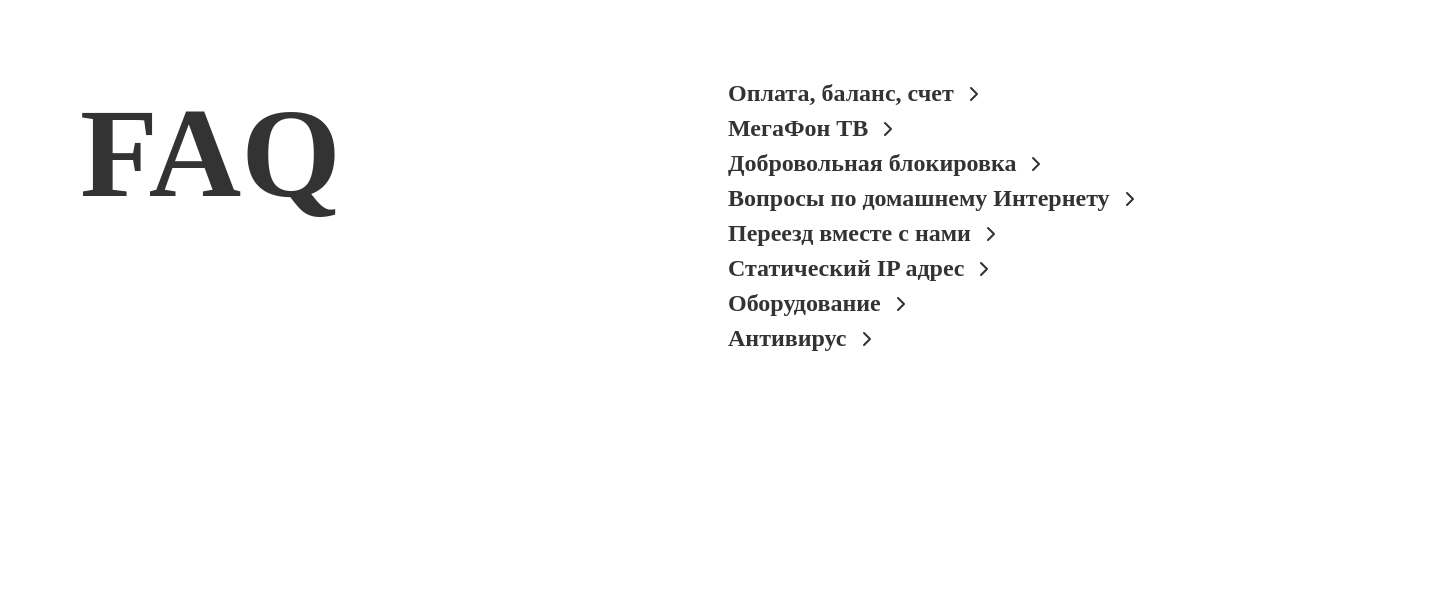
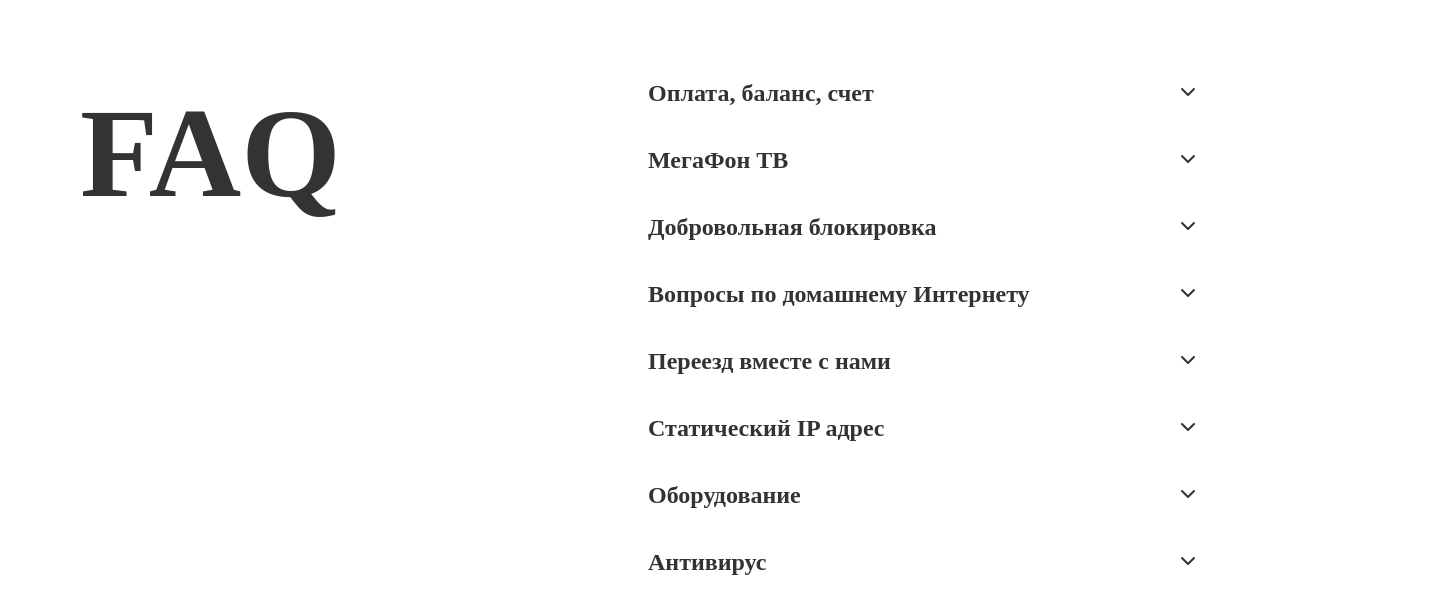
Before and after one commit to Maximka-L/faq-app, a React (Create React App) app: page / in a window 1280 px wide. Shown: the top 614 px of the page, 1440 px wide, since content can reach past the window. Built offline with nearby package versions, Linux system fonts and the light colour scheme; a web font is replaced by a local one.

Commit message:
fix.app.accordion.faq

```diff
--- a/src/App.jsx
+++ b/src/App.jsx
@@ -15,22 +15,36 @@
                 ...q,
                 rating: saved[q.id] ?? q.rating,
                 isOpen: false,
+                voted: false,
             }))
         }));
         setCategories(updated);
     }, []);
 
     const handleVote = (categoryId, questionId, delta) => {
-        setCategories(prev =>
-            prev.map(cat => cat.id === categoryId
-                ? {
-                    ...cat,
-                    questions: cat.questions.map(q =>
-                        q.id === questionId ? { ...q, rating: q.rating + delta } : q
-                    )
-                }
-                : cat)
-        );
+        setCategories((prev) => {
+            const updated = prev.map((cat) =>
+                cat.id === categoryId
+                    ? {
+                        ...cat,
+                        questions: cat.questions.map((q) =>
+                            q.id === questionId ? {...q, rating: q.rating + delta, voted:true} : q
+                        ),
+                    }
+                    : cat
+            );
+            const updatedCategory = updated.find((cat) => cat.id === categoryId);
+            const totalVotes = updatedCategory.questions.reduce(
+                (sum, q) => sum + q.rating,
+                0
+            );
+            console.log(
+                `Голосы записаны - Category ID: ${categoryId}, Question ID: ${questionId}, Vote: ${
+                    delta > 0 ? "Upvoted" : "Downvoted"
+                }, Общее количество голосов: ${totalVotes}`
+            );
+            return updated;
+        });
     };
 
     const toggleCategory = (id) => {
--- a/src/components/Category.jsx
+++ b/src/components/Category.jsx
@@ -1,6 +1,6 @@
 import React from 'react';
 import FAQItem from './FAQItem';
-import { ChevronDown, ChevronRight } from 'lucide-react';
+import {ChevronDown, ChevronUp} from 'lucide-react';
 
 const Category = ({ category, onVote, onToggle, onToggleQuestion }) => {
     const sortedQuestions = [...category.questions].sort((a, b) => b.rating - a.rating);
@@ -8,14 +8,14 @@
 
     return (
         <div className="category">
-            <div className="category-header" onClick={onToggle}>
-                <div className="title-with-icon">
+            <div className="category_header" onClick={onToggle}>
+                <div className="title_with_icon">
                     <h2 className="category_title">{category.name}</h2>
                     <div className="arrow">
                         {category.isOpen ? (
+                            <ChevronUp size={24} strokeWidth={2} />
+                        ) : (
                             <ChevronDown size={24} strokeWidth={2} />
-                        ) : (
-                            <ChevronRight size={24} strokeWidth={2} />
                         )}
                     </div>
                 </div>
--- a/src/components/FAQItem.jsx
+++ b/src/components/FAQItem.jsx
@@ -1,55 +1,43 @@
 import React from 'react';
+import {ChevronDown, ChevronUp} from "lucide-react";
 
 const FAQItem = ({ question, categoryId, onVote, onToggleQuestion }) => {
     return (
         <div className="faq_item">
-            {/*<div className="faq_block">*/}
-            {/*    <p className="title_item">Вопрос</p>*/}
-            {/*    <p className="faq_question"><strong>{question.question}</strong></p>*/}
-            {/*</div>*/}
-            {/*<div className="faq_block">*/}
-            {/*    <p className="title_item">Ответ</p>*/}
-            {/*    <p className="faq_answer">{question.answer}</p>*/}
-            {/*</div>*/}
-            {/*<div className="vote_buttons">*/}
-            {/*    <button onClick={() => onVote(categoryId, question.id, 1)}>Да</button>*/}
-            {/*    <button onClick={() => onVote(categoryId, question.id, -1)}>Нет</button>*/}
-            {/*    <span className="rating">Рейтинг: {question.rating}</span>*/}
-            {/*</div>*/}
             <div className="faq_grid" onClick={() => onToggleQuestion(categoryId, question.id)}>
                 <div className="faq_label">Вопрос</div>
-                <div className="faq_content_quest">{question.question}</div>
+                <div className="faq_content_quest">{question.question}
+                <div><div className="arrow">
+                    {question.isOpen ? (
+                        <ChevronUp size={24} strokeWidth={2} />
+                    ) : (
+                        <ChevronDown size={24} strokeWidth={2} />
+                    )}
+                </div></div>
+                </div>
                 {question.isOpen && (
                     <>
                 <div className="faq_label">Ответ</div>
                 <div className="faq_content_answer">{question.answer}</div>
                 <div className="feedback_spacer"></div>
                 <div className="feedback_content">
+                    {question.voted ? (
+                            <p className="vote_accepted">Отзыв отправлен, спасибо!</p>
+                        ):
+                        (<>
                     <p>Информация была полезной?</p>
                     <div className="feedback_buttons">
-                        <button className="btn_yes">Да</button>
-                        <button className="btn_no">Нет</button>
+                        <button className="btn_yes" onClick={(e) => { e.stopPropagation(); onVote(categoryId, question.id, 1)}}>Да</button>
+                        <button className="btn_no" onClick={(e) =>{ e.stopPropagation(); onVote(categoryId, question.id, -1)}}>Нет</button>
                     </div>
+                        </>)}
                 </div>
             </>)}
             </div>
+
 
         </div>
     );
 };
 
 export default FAQItem;
-
-
-// {category.isOpen && (
-//                 <div className="questions">
-//                     {sortedQuestions.map(question => (
-//                         <FAQItem
-//                             key={question.id}
-//                             question={question}
-//                             categoryId={category.id}
-//                             onVote={onVote}
-//                         />
-//                     ))}
-//                 </div>
-//             )}
--- a/src/styles.css
+++ b/src/styles.css
@@ -83,12 +83,13 @@
   display: flex;
   flex-direction: row;
   gap: 16px;
+  padding: 80px;
 }
 
 .container {
   width: 100%;
   height: 100%;
-  padding: 80px;
+
 
 }
 
@@ -110,10 +111,12 @@
   flex-direction: column;
   justify-content: center;
   align-items: start;
+  gap: 40px;
 }
 
 .category {
-  font-size: 1.5rem;
+  font-size: 24px;
+  width: 100%;
 
 }
 
@@ -133,6 +136,7 @@
   gap: 16px;
   border-bottom: 1px solid var(--grei_light);
   margin-top: 24px;
+
 }
 
 .faq_label {
@@ -145,6 +149,12 @@
 .faq_content_quest {
   font-size: 15px;
   font-family: "MegaFon Graphik LC Web Med Regular";
+  display: flex;
+  flex-direction: row;
+  justify-content: space-between;
+  cursor: pointer;
+
+
 }
 
 .faq_content_answer {
@@ -190,3 +200,10 @@
   flex-direction: row;
   gap: 12px;
 }
+
+.title_with_icon {
+  width: 100%;
+  display: flex;
+  flex-direction: row;
+  justify-content: space-between;
+}
```
